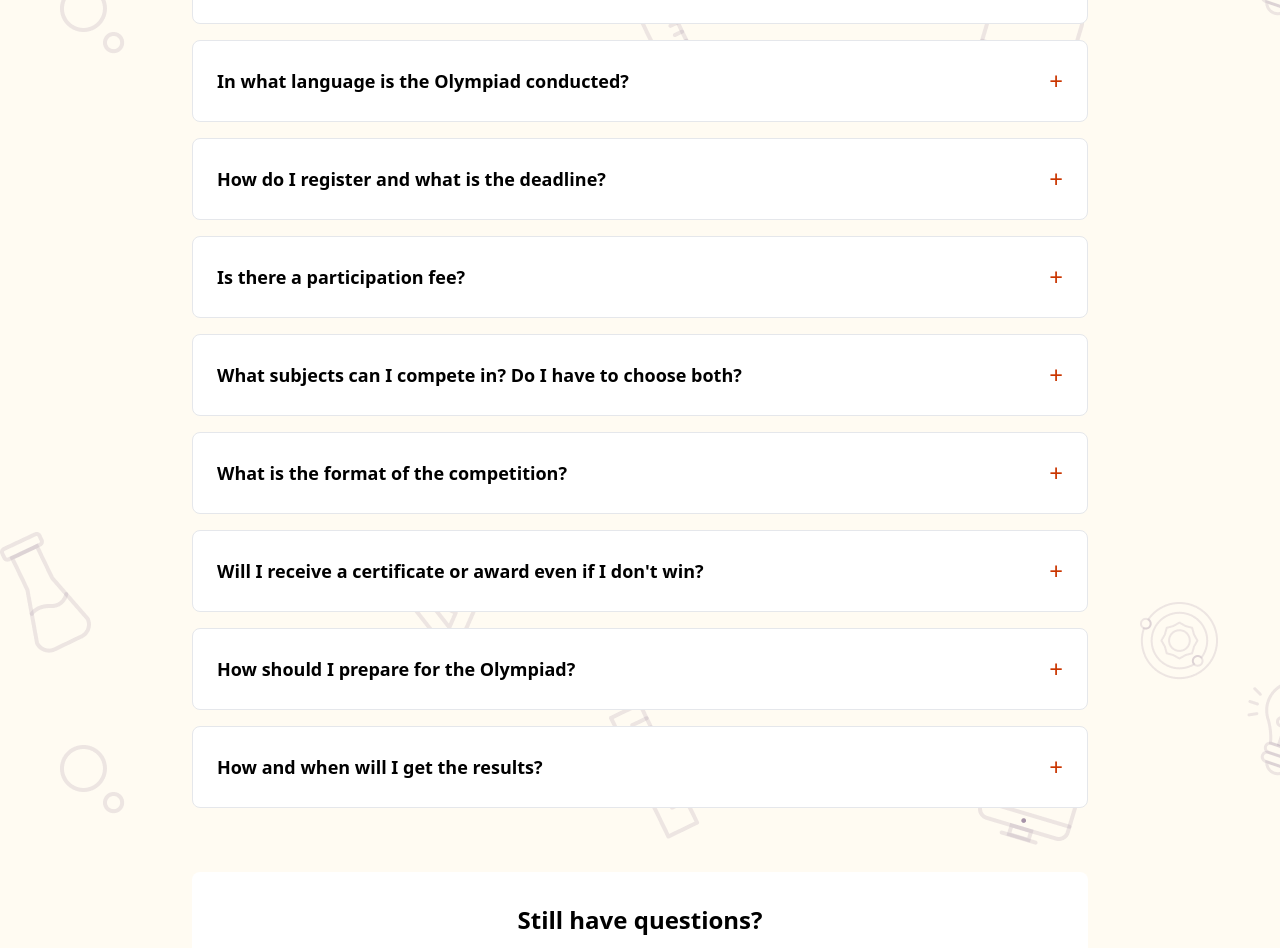
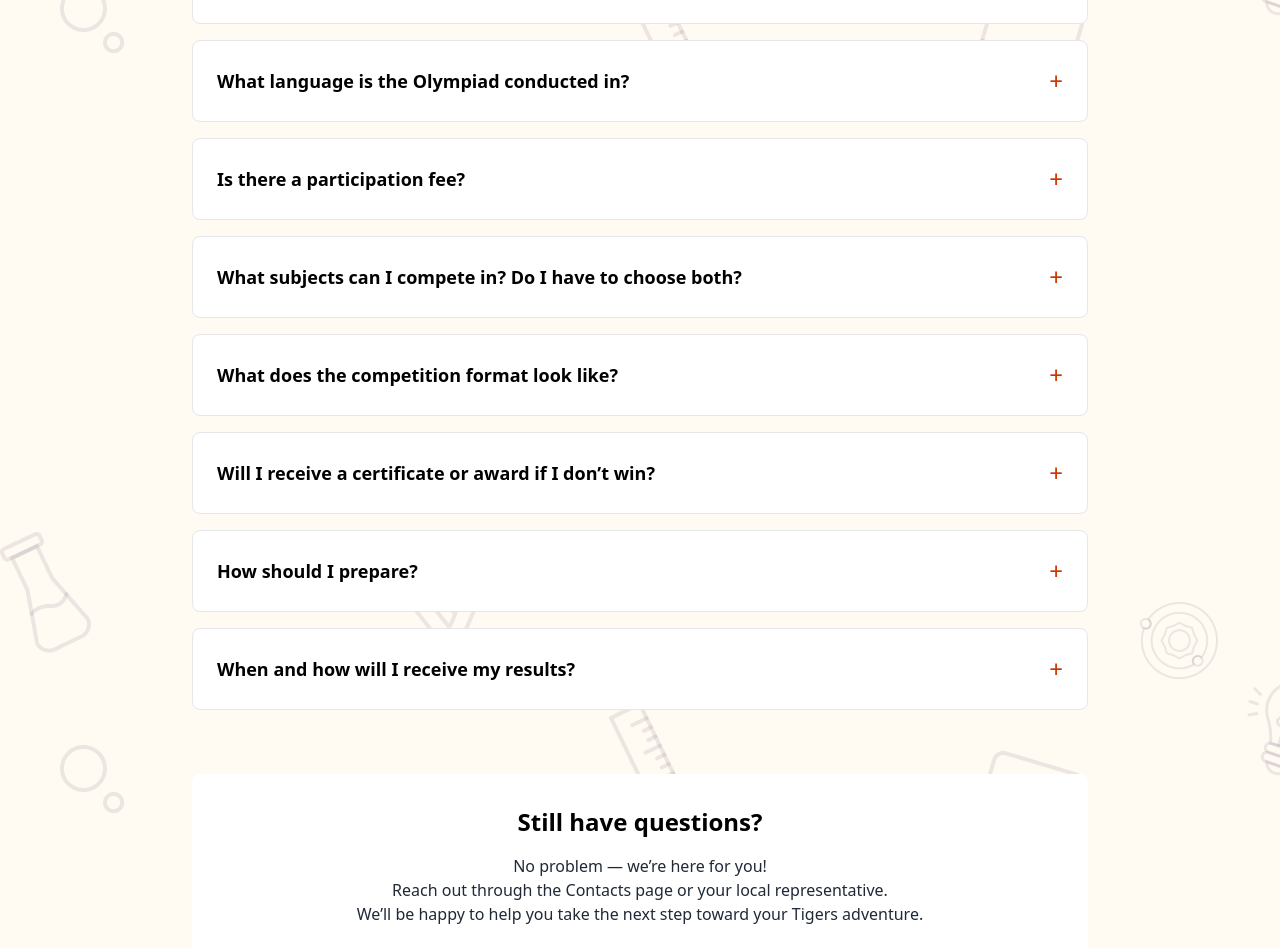
Before and after one commit to VladNaboka/olympiad_tiger_site, a Next.js app: page /faq in a window 1280 px wide. Shown: the part 840-1788 px from the top of the page. Built offline with nearby package versions, Linux system fonts and the light colour scheme.

Commit message:
changed text

```diff
--- a/src/app/faq/page.js
+++ b/src/app/faq/page.js
@@ -10,53 +10,66 @@ const faqItems = [
   {
     id: 1,
     question: "Who can participate in the Tigers Olympiad?",
-    answer: "The Tigers Olympiad is open to school students worldwide in grades 5-12. Students from any country may participate. Whether you are passionate about Mathematics, Drawing, or both, this Olympiad provides a platform to showcase your talents on an international level."
+    answer: "Any student aged 6–17 from anywhere in the world is welcome! Whether you're a creative soul with a passion for Art 🎨, a problem solver who loves Mathematics 🧠, or both — the Tigers Olympiad is your gateway to shine on an international stage."
   },
   {
     id: 2,
-    question: "How do I register and what is the deadline?",
-    answer: "Registration is handled only through official national representatives in each participating country. To register, visit the Representatives section of our website and contact the representative in your country. They will provide you with all registration instructions, deadlines, and participation details. Please note: Registration is not available through the international website, and deadlines may vary by country."
+    question: "How can I register, and what are the deadlines?",
+    answer: "Registration is handled exclusively through official Country Representatives. Visit the “Representatives” section on our website, find your country, and connect with your local coordinator. They’ll guide you through every step — from deadlines to payment and participation. <br /><br />Please note: registration is not available directly through the international website, and timelines may differ by country."
   },
   {
     id: 3,
-    question: "In what language is the Olympiad conducted?",
-    answer: "The Olympiad is conducted entirely in English. All test materials, instructions, drawing themes, and communications are provided only in English. Participants are expected to complete all tasks in English. No other language versions are available."
+    question: "What language is the Olympiad conducted in?",
+    answer: "All aspects of the Olympiad — tests, themes, instructions, and communication — are conducted entirely in English. No translations or alternate versions are provided. This is your chance to use English in a real-world, inspiring context!"
   },
   {
     id: 4,
-    question: "How do I register and what is the deadline?",
-    answer: "Registration is handled only through official national representatives in each participating country. To register, visit the Representatives section of our website and contact the representative in your country. They will provide you with all registration instructions, deadlines, and participation details. Please note: Registration is not available through the international website, and deadlines may vary by country."
+    question: "Is there a participation fee?",
+    answer: "Yes. Each country sets its own participation fee based on local conditions and services. Please contact your Country Representative for exact pricing and payment instructions."
   },
   {
     id: 5,
-    question: "Is there a participation fee?",
-    answer: "Participation is paid. The exact fee is determined by the national representative in each country and may vary depending on local conditions and services. Please contact your country's representative for detailed information about registration fees and payment methods."
+    question: "What subjects can I compete in? Do I have to choose both?",
+    answer: `You can choose to participate in: <br />📐 Mathematics <br />🎨 Art <br />...or both! <br /><br />The schedule is designed to ensure that students choosing both tracks can complete each part without conflict.`
   },
   {
     id: 6,
-    question: "What subjects can I compete in? Do I have to choose both?",
-    answer: "You can choose to participate in one or both subject tracks: Mathematics or Drawing. Participation in both is optional. The schedule is arranged so that students who choose both can fully complete each part without overlap."
+    question: "What does the competition format look like?",
+    answer: `📐 Mathematics:<br />
+• National Round: Offline, paper-based test with up to 30 questions in 60 minutes, held under exam conditions.<br />
+• Global Final: Advanced paper-based assessment conducted in person during the final event.<br /><br />
+🎨 Art:<br />
+• National Round: Participants create their artwork independently at home or school and submit it online to their Country Representative.<br />
+• Global Final: Finalist artworks are exhibited at the international finals in Prague, where they are evaluated by a panel of professional artists.<br /><br />
+All tasks and themes are in English.<br />
+Judging focuses on creativity, originality, clarity, and problem-solving.`
   },
   {
     id: 7,
-    question: "What is the format of the competition?",
-    answer: "Mathematics: National Round - Offline, on paper — 30 questions in 60 minutes, held under exam conditions at a local venue. Final Round: Offline, in the USA — advanced paper-based test during the final event. Drawing: National Round - Participants create their artwork independently at home or school and submit it online to their country's representative. Final Round: The same artworks are presented at an international exhibition during the final in the USA and are evaluated by a jury of artists and professionals. All tasks and themes are provided in English. Evaluation is based on creativity, problem-solving, originality, and clarity."
+    question: "Will I receive a certificate or award if I don’t win?",
+    answer: `Absolutely!<br />
+• All participants in the National Round receive a Certificate of Participation.<br />
+• 🏆 All Global Finalists receive a Certificate of Achievement.<br /><br />
+Top performers will win exciting prizes such as:<br />
+o Tablets<br />
+o Art kits<br />
+o Summer camp experiences<br />
+o And more!`
   },
   {
     id: 8,
-    question: "Will I receive a certificate or award even if I don't win?",
-    answer: "Yes. At the National Round, all participants receive a Certificate of Participation. Top performers are awarded Gold (top 10%), Silver (next 15%), and Bronze (next 20%) Certificates. At the Final Round, all finalists receive a Certificate of Achievement. The best performers receive international prizes — including university scholarships (Grades 10-12) and valuable prizes or global educational camp scholarships (Grades 5-9), as well as medals and international recognition."
+    question: "How should I prepare?",
+    answer: `For Mathematics: review your school curriculum, study the topics listed in our Syllabus section, and practice time management during timed tests.<br />
+For Art: explore different creative styles, practice themed drawings, and work on expressing your unique vision.<br /><br />
+And don’t forget — the entire Olympiad is in English, so practicing subject-specific vocabulary is a great idea!<br />
+Above all — stay curious, stay inspired, and enjoy the journey!`
   },
   {
     id: 9,
-    question: "How should I prepare for the Olympiad?",
-    answer: "For Mathematics: review your school curriculum, solve sample Olympiad questions, and practice time management for 60-minute tests. For Drawing: practice creating original artworks based on themes, develop your technique, and explore creative composition. Make sure you are comfortable working in English, especially with subject-specific vocabulary and instructions. Most importantly — stay inspired, curious, and enjoy the process!"
+    question: "When and how will I receive my results?",
+    answer: `• National Round results are announced by your Country Representative and also published on our website.<br />
+• Global Final results are revealed during the Awards Ceremony and shared on our website and official social media platforms.`
   },
-  {
-    id: 10,
-    question: "How and when will I get the results?",
-    answer: "Results of the National Round are announced by your country's representative. Final Round results and international winners are announced during the Awards Ceremony in the USA and published on our website and social media channels. Winners and their schools receive direct communication from the organizing team."
-  }
 ];
 
 // Компонент для одного FAQ вопроса с анимацией
@@ -90,7 +103,11 @@ const FaqItem = ({ item, isOpen, toggleQuestion }) => {
         style={{ maxHeight: `${height}px` }}
       >
         <div ref={contentRef} className="px-6 pb-6">
-          <p className="text-gray-800">{item.answer}</p>
+          <p
+            className="text-gray-800"
+            dangerouslySetInnerHTML={{ __html: item.answer }}
+          />
+
         </div>
       </div>
     </div>
@@ -161,9 +178,9 @@ export default function FAQ() {
           <div className="mt-16 bg-white p-8 rounded-lg text-center">
             <h2 className="text-2xl font-bold text-orange-700 mb-4">Still have questions?</h2>
             <p className="mb-6">
-              Have more questions? Feel free to reach out to us via the Contacts provided.
-              We're happy to clarify any doubts.
-              <br />Good luck, and we look forward to your participation!
+              No problem — we’re here for you!<br />
+              Reach out through the Contacts page or your local representative.<br />
+              We’ll be happy to help you take the next step toward your Tigers adventure.
             </p>
             <Link
               href="/contacts"
--- a/src/app/register/page.js
+++ b/src/app/register/page.js
@@ -59,15 +59,15 @@ export default function Registration() {
             {/* Left Content - Centered text aligned with image */}
             <div className="lg:w-1/2 flex flex-col justify-center">
               <p className="text-xl mb-6 text-gray-800">
-                To participate in the International Tigers Olympiad, students
-                must register through an official national representative in
-                their country.
+                To participate in the International Tigers Olympiad,
+                students must register through an official
+                Country Representative in their home country.
               </p>
 
               <p className="text-xl mb-6 text-gray-800">
-                Each country has a designated representative organization
-                that manages registration, provides information, and
-                coordinates the National Round locally.
+                Each participating country is supported by a designated representative organization.
+                These trusted partners manage local registration,
+                provide guidance, and coordinate the National Round in your region.
               </p>
             </div>
 
@@ -99,8 +99,7 @@ export default function Registration() {
               <div className="bg-pink-400 p-6 text-white rounded-tl-lg rounded-bl-lg">
                 <div className="text-4xl font-bold mb-4">01</div>
                 <p>
-                  Find your country's representative in the
-                  Representatives section of this website.
+                  Visit the Representatives section on this website to find your country’s official representative.
                 </p>
               </div>
 
@@ -108,10 +107,7 @@ export default function Registration() {
               <div className="bg-pink-400 p-6 text-white">
                 <div className="text-4xl font-bold mb-4">02</div>
                 <p>
-                  Contact the representative directly to
-                  receive detailed registration instructions,
-                  local deadlines, participation fees and
-                  venue information.
+                  Contact the representative directly to receive details on registration steps, deadlines, participation fees, and local venue information.
                 </p>
               </div>
 
@@ -119,8 +115,7 @@ export default function Registration() {
               <div className="bg-pink-400 p-6 text-white rounded-tr-lg rounded-br-lg">
                 <div className="text-4xl font-bold mb-4">03</div>
                 <p>
-                  Complete your registration through the
-                  representative's official process.
+                  Complete your registration through the official local process.
                 </p>
               </div>
             </div>
@@ -128,28 +123,24 @@ export default function Registration() {
 
           {/* Please Note Section */}
           <div className="mb-12">
-            <h3 className="text-xl font-bold mb-4">Please note:</h3>
+            <h3 className="text-xl font-bold mb-4">🛑 Important Notes:</h3>
 
             <div className="grid grid-cols-1 md:grid-cols-3 gap-1">
               <div className="bg-orange-600 p-6 text-white rounded-tl-lg rounded-bl-lg">
                 <p>
-                  Registration is not available through the
-                  international website.
+                  Registration is not available through the international website.
                 </p>
               </div>
 
               <div className="bg-orange-600 p-6 text-white">
                 <p>
-                  Each national representative sets
-                  registration procedures based on local
-                  context.
+                  Each Country Representative follows local guidelines for registration and participation.
                 </p>
               </div>
 
               <div className="bg-orange-600 p-6 text-white rounded-tr-lg rounded-br-lg">
                 <p>
-                  All participants must take the Olympiad
-                  in English.
+                  All students must participate in the Olympiad in English, regardless of location.
                 </p>
               </div>
             </div>
```
Also changed, not shown: src/app/page.js (+20 -21 lines), src/app/representatives/page.js (+5 -3 lines).
